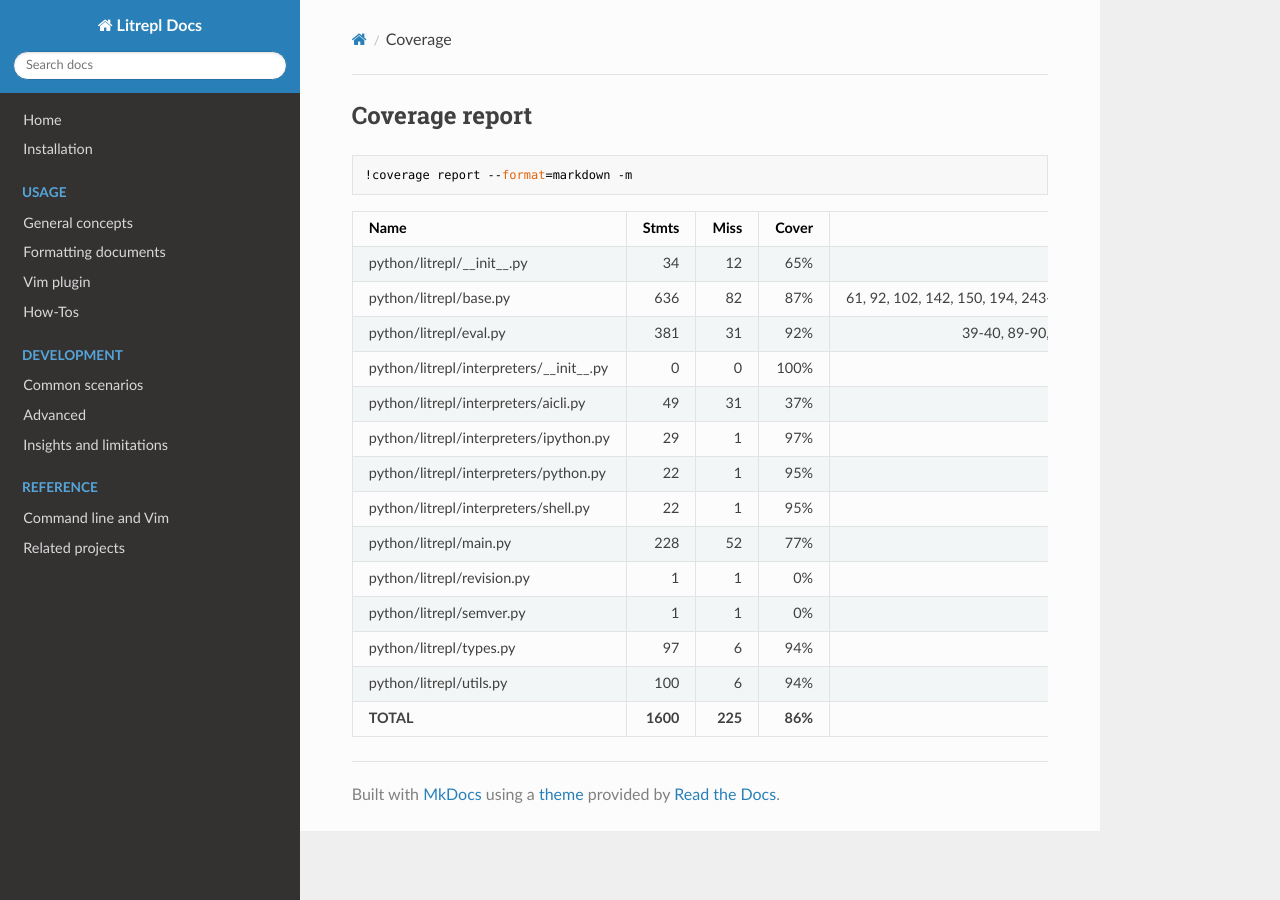
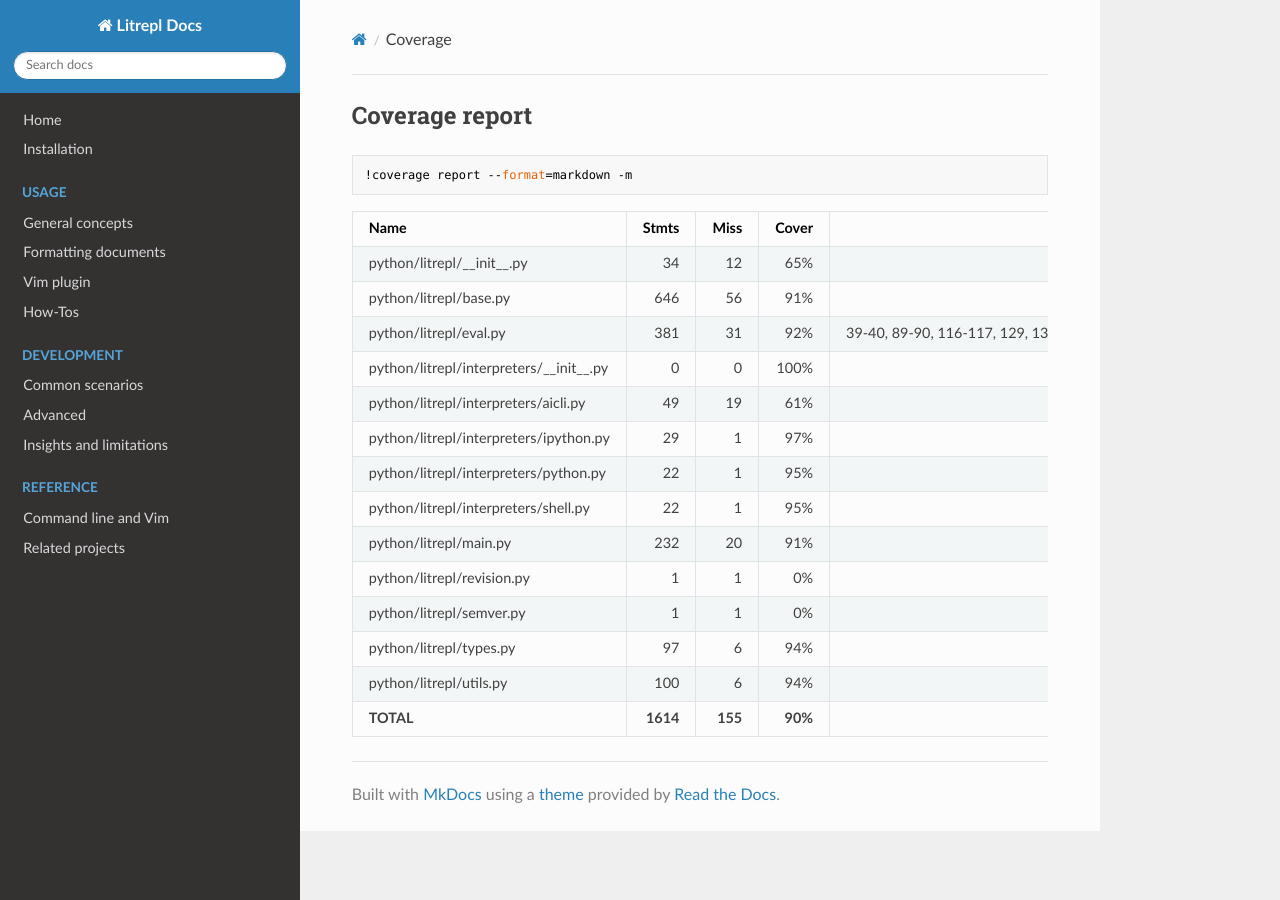
Before and after one commit to sergei-mironov/litrepl, an MkDocs documentation site: the page built from docs/coverage.md, in a window 1280 px wide. Built offline with MkDocs 1.6.1, drawn with Linux system fonts in a browser that asks for light colours; nearby versions of some CDN libraries.

```diff
--- a/docs/coverage.md
+++ b/docs/coverage.md
@@ -8,17 +8,17 @@
 | Name                                        |    Stmts |     Miss |   Cover |   Missing |
 |-------------------------------------------- | -------: | -------: | ------: | --------: |
 | python/litrepl/\_\_init\_\_.py              |       34 |       12 |     65% |24-29, 35-40 |
-| python/litrepl/base.py                      |      636 |       82 |     87% |61, 92, 102, 142, 150, 194, 243-249, 251-253, 259, 265, 439, 477-482, 492, 502-503, 533, 615-617, 674-675, 732, 754-756, 800-809, 832, 838-879 |
+| python/litrepl/base.py                      |      646 |       56 |     91% |61, 92, 102, 150, 194, 243-249, 259, 265, 439, 477-482, 492, 844, 850-891 |
 | python/litrepl/eval.py                      |      381 |       31 |     92% |39-40, 89-90, 116-117, 129, 131-132, 148-149, 185-186, 192, 218-219, 243-245, 269, 374-375, 393, 416, 430-433, 448-449, 472 |
 | python/litrepl/interpreters/\_\_init\_\_.py |        0 |        0 |    100% |           |
-| python/litrepl/interpreters/aicli.py        |       49 |       31 |     37% |14-17, 22-27, 29-30, 32, 34-37, 39-57, 59-65 |
+| python/litrepl/interpreters/aicli.py        |       49 |       19 |     61% |15-17, 36, 40-50, 59-65 |
 | python/litrepl/interpreters/ipython.py      |       29 |        1 |     97% |        68 |
 | python/litrepl/interpreters/python.py       |       22 |        1 |     95% |        39 |
 | python/litrepl/interpreters/shell.py        |       22 |        1 |     95% |        26 |
-| python/litrepl/main.py                      |      228 |       52 |     77% |23-25, 219-220, 271, 280, 297-302, 304-306, 318-329, 344, 347-348, 356-360, 369-377, 379-380, 385-392 |
+| python/litrepl/main.py                      |      232 |       20 |     91% |23-25, 227-228, 329, 369, 380, 385-388, 390-391, 396-403 |
 | python/litrepl/revision.py                  |        1 |        1 |      0% |         2 |
 | python/litrepl/semver.py                    |        1 |        1 |      0% |         2 |
 | python/litrepl/types.py                     |       97 |        6 |     94% |145, 150, 156, 160, 164, 167 |
 | python/litrepl/utils.py                     |      100 |        6 |     94% |37, 55, 129-132 |
-|                                   **TOTAL** | **1600** |  **225** | **86%** |           |
+|                                   **TOTAL** | **1614** |  **155** | **90%** |           |
 <!--noresult-->
--- a/semver.txt
+++ b/semver.txt
@@ -1 +1 @@
-3.14.2
+3.15.0
```
Also changed, not shown: img/coverage.svg, 3 other files.
